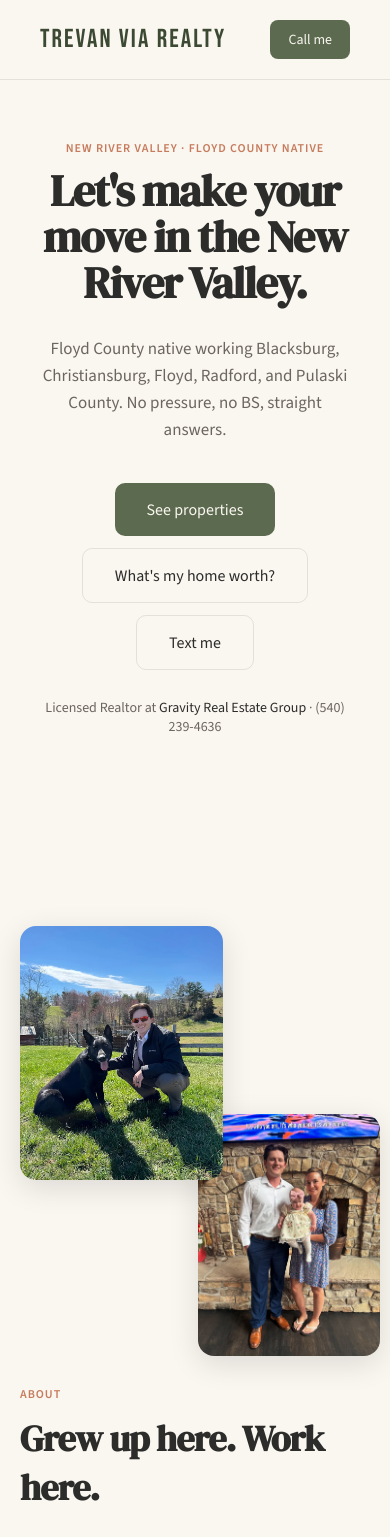
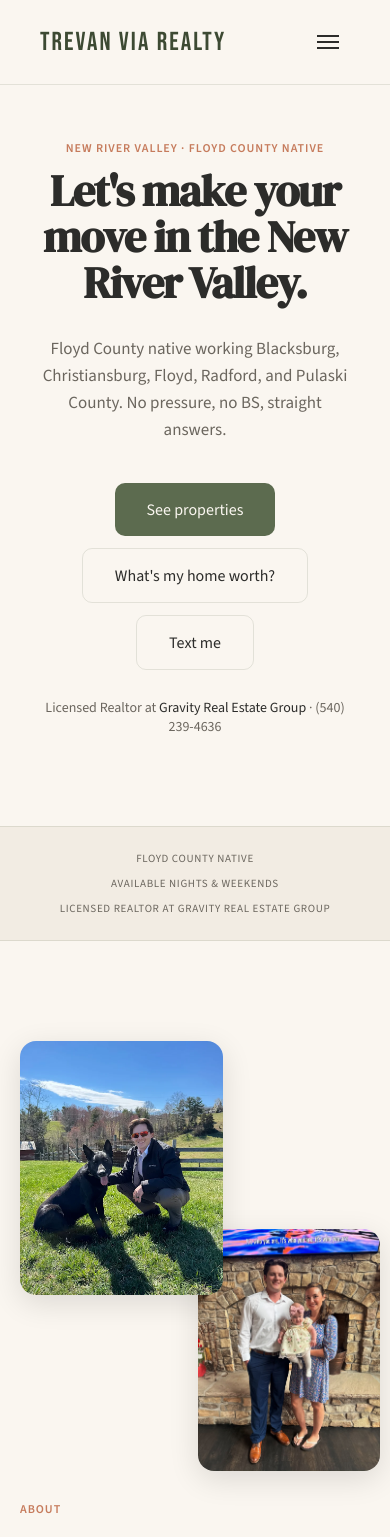
Before and after one commit to TrevanVia/trevan-via-realty, a React (Vite) app: page / in a window 390 px wide. Shown: the top 1537 px of the page. Built offline with nearby package versions, Linux system fonts and the light colour scheme.

Commit message:
Fix mobile testimonials layout and creds strip stacking

```diff
--- a/src/components/Nav.jsx
+++ b/src/components/Nav.jsx
@@ -1,49 +1,170 @@
 import { Link, useLocation } from 'react-router-dom'
+import { useState, useEffect } from 'react'
 
 export default function Nav() {
   const { pathname } = useLocation()
+  const [menuOpen, setMenuOpen] = useState(false)
 
-  const linkStyle = (path) => ({
+  useEffect(() => {
+    setMenuOpen(false)
+  }, [pathname])
+
+  useEffect(() => {
+    document.body.style.overflow = menuOpen ? 'hidden' : ''
+    return () => { document.body.style.overflow = '' }
+  }, [menuOpen])
+
+  const links = [
+    ['/home-value', 'Home value'],
+    ['/properties', 'Properties'],
+    ['/areas', 'Areas'],
+    ['/about', 'About'],
+  ]
+
+  const barStyle = {
+    display: 'block',
+    width: '22px',
+    height: '2px',
+    background: 'var(--charcoal)',
+    margin: '2px 0',
+  }
+
+  const navStyle = {
+    display: 'flex',
+    justifyContent: 'space-between',
+    alignItems: 'center',
+    padding: '20px 40px',
+    position: 'fixed',
+    top: 0,
+    left: 0,
+    right: 0,
+    zIndex: 100,
+    background: 'rgba(250, 246, 240, 0.92)',
+    backdropFilter: 'blur(12px)',
+    borderBottom: '1px solid var(--light-border)',
+  }
+
+  const logoStyle = {
+    fontFamily: 'var(--font-logo)',
+    fontSize: '26px',
+    fontWeight: 400,
+    letterSpacing: '0.08em',
+    textTransform: 'uppercase',
+    color: 'var(--olive-dark)',
+  }
+
+  const desktopLink = (path) => ({
     color: pathname === path ? 'var(--olive)' : 'var(--warm-gray)',
     fontSize: '15px',
     fontWeight: 500,
     letterSpacing: '0.02em',
-    transition: 'color 0.2s',
   })
 
+  const ctaButton = {
+    background: 'var(--olive)',
+    color: 'var(--warm-cream)',
+    padding: '10px 22px',
+    borderRadius: '8px',
+    fontSize: '15px',
+    fontWeight: 500,
+  }
+
+  const toggleButton = {
+    display: 'none',
+    background: 'transparent',
+    border: 'none',
+    cursor: 'pointer',
+    padding: '8px',
+    width: '44px',
+    height: '44px',
+    flexDirection: 'column',
+    justifyContent: 'center',
+    alignItems: 'center',
+  }
+
+  const mobileMenu = {
+    display: 'none',
+    position: 'fixed',
+    top: '70px',
+    left: 0,
+    right: 0,
+    bottom: 0,
+    background: 'var(--warm-cream)',
+    zIndex: 99,
+    padding: '32px 40px',
+    transform: menuOpen ? 'translateY(0)' : 'translateY(-100%)',
+    opacity: menuOpen ? 1 : 0,
+    transition: 'transform 0.3s ease, opacity 0.2s ease',
+    pointerEvents: menuOpen ? 'auto' : 'none',
+  }
+
+  const mobileLink = (path) => ({
+    color: pathname === path ? 'var(--olive)' : 'var(--charcoal)',
+    fontSize: '22px',
+    fontWeight: 500,
+    fontFamily: 'var(--font-display)',
+    padding: '16px 0',
+    display: 'block',
+    borderBottom: '1px solid var(--light-border)',
+  })
+
+  const callButton = {
+    background: 'var(--olive)',
+    color: 'var(--warm-cream)',
+    padding: '16px 24px',
+    borderRadius: '8px',
+    fontSize: '16px',
+    fontWeight: 500,
+    textAlign: 'center',
+    marginTop: '32px',
+    display: 'block',
+  }
+
+  const textButton = {
+    background: 'transparent',
+    color: 'var(--charcoal)',
+    border: '1.5px solid var(--light-border)',
+    padding: '16px 24px',
+    borderRadius: '8px',
+    fontSize: '16px',
+    fontWeight: 500,
+    textAlign: 'center',
+    marginTop: '12px',
+    display: 'block',
+  }
+
   return (
-    <nav style={{
-      display: 'flex', justifyContent: 'space-between', alignItems: 'center',
-      padding: '20px 40px', position: 'fixed', top: 0, left: 0, right: 0, zIndex: 100,
-      background: 'rgba(250, 246, 240, 0.92)', backdropFilter: 'blur(12px)',
-      borderBottom: '1px solid var(--light-border)',
-    }}>
-      <Link to="/" style={{
-        fontFamily: 'var(--font-logo)', fontSize: '26px', fontWeight: 400,
-        letterSpacing: '0.08em', textTransform: 'uppercase', color: 'var(--olive-dark)',
-      }}>
-        Trevan Via Realty
-      </Link>
-      <ul style={{ display: 'flex', gap: '32px', listStyle: 'none' }} className="nav-links">
-        <li><Link to="/home-value" style={linkStyle('/home-value')}>Home value</Link></li>
-        <li><Link to="/properties" style={linkStyle('/properties')}>Properties</Link></li>
-        <li><Link to="/areas" style={linkStyle('/areas')}>Areas</Link></li>
-        <li><Link to="/about" style={linkStyle('/about')}>About</Link></li>
-        <li>
-          <a href="tel:5402394636" style={{
-            background: 'var(--olive)', color: 'var(--warm-cream)',
-            padding: '10px 22px', borderRadius: '8px', fontSize: '15px', fontWeight: 500,
-          }}>
-            Get in touch
-          </a>
-        </li>
-      </ul>
-      <a href="tel:5402394636" className="mobile-cta" style={{
-        display: 'none', background: 'var(--olive)', color: 'var(--warm-cream)',
-        padding: '10px 18px', borderRadius: '8px', fontSize: '14px', fontWeight: 500,
-      }}>
-        Call me
-      </a>
-    </nav>
+    <>
+      <nav style={navStyle}>
+        <Link to="/" style={logoStyle}>Trevan Via Realty</Link>
+
+        <ul style={{ display: 'flex', gap: '32px', listStyle: 'none', margin: 0, padding: 0 }} className="nav-links">
+          {links.map(([to, label]) => (
+            <li key={to}>
+              <Link to={to} style={desktopLink(to)}>{label}</Link>
+            </li>
+          ))}
+          <li>
+            <a href="tel:5402394636" style={ctaButton}>Get in touch</a>
+          </li>
+        </ul>
+
+        <button className="mobile-toggle" onClick={() => setMenuOpen(!menuOpen)} aria-label="Toggle menu" style={toggleButton}>
+          <span style={barStyle} />
+          <span style={barStyle} />
+          <span style={barStyle} />
+        </button>
+      </nav>
+
+      <div className="mobile-menu" style={mobileMenu}>
+        <div style={{ display: 'flex', flexDirection: 'column' }}>
+          {links.map(([to, label]) => (
+            <Link key={to} to={to} style={mobileLink(to)}>{label}</Link>
+          ))}
+          <a href="tel:5402394636" style={callButton}>Call (540) 239-4636</a>
+          <a href="sms:15402394636" style={textButton}>Text me</a>
+        </div>
+      </div>
+    </>
   )
 }
--- a/src/pages/Home.jsx
+++ b/src/pages/Home.jsx
@@ -51,6 +51,17 @@ export default function Home() {
         </div>
       </section>
 
+      {/* CREDENTIALS STRIP */}
+      <div style={{ borderTop: '1px solid var(--light-border)', borderBottom: '1px solid var(--light-border)', background: 'var(--warm-cream-dark)', padding: '24px 40px' }}>
+        <div className="creds-strip-inner" style={{ maxWidth: 1200, margin: '0 auto', display: 'flex', justifyContent: 'center', alignItems: 'center', flexWrap: 'wrap', gap: 24, fontFamily: 'var(--font-body)', fontSize: 13, fontWeight: 500, letterSpacing: '0.06em', textTransform: 'uppercase', color: 'var(--warm-gray)' }}>
+          <span>Floyd County native</span>
+          <span style={{ color: 'var(--olive-light)', fontSize: 11 }}>◆</span>
+          <span>Available nights &amp; weekends</span>
+          <span style={{ color: 'var(--olive-light)', fontSize: 11 }}>◆</span>
+          <span>Licensed Realtor at Gravity Real Estate Group</span>
+        </div>
+      </div>
+
       {/* ABOUT */}
       <section className="section-pad" style={{ padding: '100px 40px', background: 'var(--warm-cream)' }} id="about">
         <div className="about-grid" style={{ maxWidth: 1200, margin: '0 auto', display: 'grid', gridTemplateColumns: '0.8fr 1.2fr', gap: 80, alignItems: 'center' }}>
@@ -70,15 +81,7 @@ export default function Home() {
             <p style={{ fontSize: 17, color: 'var(--warm-gray)', lineHeight: 1.8, fontWeight: 300, marginBottom: 16 }}>
               My wife and I just had our first daughter, Gemma, and she joined a house that already had four dogs and a cat running around. Ransom and Whiskey are my boys, and we're not going anywhere.
             </p>
-            <div className="qualities-grid" style={{ display: 'grid', gridTemplateColumns: '1fr 1fr', gap: 16, marginTop: 32 }}>
-              {['Floyd County native', 'NRV specialist', 'No pressure, no BS', 'Available nights & weekends'].map(q => (
-                <div key={q} style={{ display: 'flex', alignItems: 'center', gap: 10, fontSize: 15, fontWeight: 500 }}>
-                  <span style={{ width: 8, height: 8, borderRadius: '50%', background: 'var(--terracotta)', flexShrink: 0 }} />
-                  {q}
-                </div>
-              ))}
-            </div>
-            <p style={{ fontSize: 14, color: 'var(--warm-gray)', marginTop: 24, fontWeight: 300 }}>Licensed Realtor at <strong style={{ color: 'var(--charcoal)' }}>Gravity Real Estate Group</strong></p>
+            <p style={{ fontSize: 14, color: 'var(--warm-gray)', marginTop: 32, fontWeight: 300 }}>Licensed Realtor at <strong style={{ color: 'var(--charcoal)' }}>Gravity Real Estate Group</strong></p>
           </div>
         </div>
       </section>
@@ -147,56 +150,6 @@ export default function Home() {
         </div>
       </section>
 
-      {/* CTA STRIP */}
-      <div style={{ background: 'var(--olive-dark)', padding: '24px 40px' }}>
-        <div style={{ maxWidth: 800, margin: '0 auto', display: 'flex', alignItems: 'center', justifyContent: 'center', gap: 32, flexWrap: 'wrap' }}>
-          <p style={{ fontSize: 17, color: 'var(--warm-cream)', fontFamily: 'var(--font-display)', margin: 0 }}>Ready to make a move?</p>
-          <a href="tel:5402394636" style={{ color: 'var(--warm-cream)', fontSize: 15, fontWeight: 500, padding: '10px 24px', border: '1.5px solid rgba(250,246,240,0.3)', borderRadius: 8 }}>Call (540) 239-4636</a>
-          <a href="mailto:trevan@gravitygroup.us" style={{ color: 'rgba(250,246,240,0.6)', fontSize: 15, fontWeight: 400 }}>trevan@gravitygroup.us</a>
-        </div>
-      </div>
-
-      {/* STATS BAR */}
-      <div style={{ background: 'var(--olive-dark)', padding: '0 40px 40px' }}>
-        <div className="stats-bar-grid" style={{ maxWidth: 1200, margin: '0 auto', display: 'grid', gridTemplateColumns: 'repeat(4, 1fr)', gap: 40, textAlign: 'center', paddingTop: 24, borderTop: '1px solid rgba(250,246,240,0.1)' }}>
-          {[
-            ['Day 1', 'Floyd native'],
-            ['5', 'NRV markets'],
-            ['7 days', 'Availability'],
-            ['< 1 hr', 'Response time'],
-          ].map(([num, label]) => (
-            <div key={label}>
-              <div style={{ fontFamily: 'var(--font-numbers)', fontSize: 32, color: 'var(--warm-cream)', marginBottom: 4, fontWeight: 500 }}>{num}</div>
-              <div style={{ fontSize: 13, color: 'rgba(250, 246, 240, 0.5)' }}>{label}</div>
-            </div>
-          ))}
-        </div>
-      </div>
-
-      {/* AREAS */}
-      <section className="section-pad mobile-center" style={{ padding: '80px 40px', maxWidth: 1200, margin: '0 auto' }} id="areas">
-        <div className="section-tag">Explore the region</div>
-        <h2 className="section-title">Know your neighborhood</h2>
-        <p className="section-sub">I cover five areas across the NRV. Here's a look at each one.</p>
-        <div className="area-preview-grid" style={{ display: 'grid', gridTemplateColumns: 'repeat(5, 1fr)', gap: 16 }}>
-          {[
-            { name: 'Blacksburg', slug: 'blacksburg', stat: 'Median: $366K' },
-            { name: 'Christiansburg', slug: 'christiansburg', stat: 'Median: $271K' },
-            { name: 'Floyd County', slug: 'floyd-county', stat: 'Acreage available' },
-            { name: 'Radford', slug: 'radford', stat: 'Median: $221K' },
-            { name: 'Pulaski County', slug: 'pulaski-county', stat: 'Median: $192K' },
-          ].map(area => (
-            <Link to={`/areas/${area.slug}`} key={area.slug} style={{ borderRadius: 14, overflow: 'hidden', background: 'white', boxShadow: '0 2px 16px rgba(0,0,0,0.04)', transition: 'all 0.3s', textDecoration: 'none', color: 'inherit' }}>
-              <div style={{ height: 120, background: 'linear-gradient(135deg, var(--olive-light) 0%, var(--olive-dark) 100%)' }} />
-              <div style={{ padding: 16 }}>
-                <h3 style={{ fontFamily: 'var(--font-display)', fontSize: 18, marginBottom: 6 }}>{area.name}</h3>
-                <div style={{ fontSize: 12, color: 'var(--olive)', fontWeight: 500 }}>{area.stat}</div>
-              </div>
-            </Link>
-          ))}
-        </div>
-      </section>
-
       {lightbox && (
         <div onClick={() => setLightbox(null)} style={{ position: 'fixed', inset: 0, zIndex: 1000, background: 'rgba(0,0,0,0.85)', display: 'flex', alignItems: 'center', justifyContent: 'center', cursor: 'zoom-out', padding: 40 }}>
           <img src={lightbox} alt="" style={{ maxWidth: '90%', maxHeight: '90vh', borderRadius: 12, objectFit: 'contain' }} />
--- a/src/styles/responsive.css
+++ b/src/styles/responsive.css
@@ -17,7 +17,20 @@
 
 @media (max-width: 700px) {
   .nav-links { display: none !important; }
-  .mobile-cta { display: flex !important; }
+  .mobile-toggle { display: flex !important; }
+  .mobile-menu { display: block !important; }
+
+  /* Testimonials: single column, centered, capped width on mobile */
+  .testimonials-grid { grid-template-columns: 1fr !important; gap: 16px !important; max-width: 440px !important; margin-left: auto !important; margin-right: auto !important; }
+
+  /* Credentials strip: stack vertically, hide diamond separators */
+  .creds-strip-inner { flex-direction: column !important; font-size: 11px !important; gap: 10px !important; text-align: center !important; }
+  .creds-strip-inner > span[style*="olive-light"] { display: none !important; }
+
+  /* Credentials strip: stack vertically on mobile, hide diamond separators */
+  .creds-strip-inner { flex-direction: column !important; font-size: 11px !important; gap: 10px !important; text-align: center !important; }
+  .creds-strip-inner > span[style*="olive-light"] { display: none !important; }
+
   .section-pad { padding-left: 20px !important; padding-right: 20px !important; }
   .hero-section { padding: 100px 20px 60px !important; min-height: auto !important; }
   .other-areas-grid { grid-template-columns: 1fr !important; }
```
